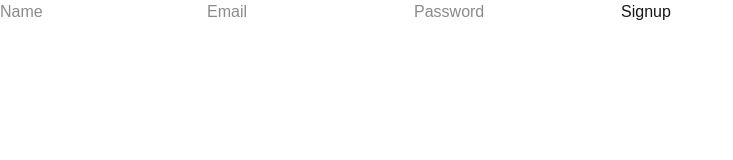
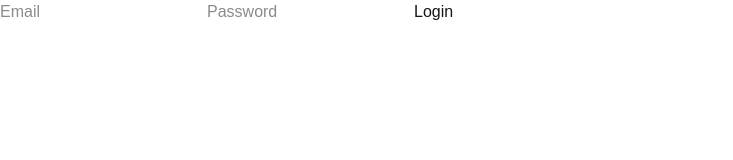
Before and after one commit to hrithic-raj/Taskflow-fullstack-next-application, a Next.js app: page /signin in a window 1280 px wide. Shown: the top 160 px of the page, without its empty margins (0-733 px from the left). Built offline with nearby package versions, Linux system fonts and the light colour scheme.

Commit message:
in signup api password has some spelling mistake it fixed

```diff
--- a/app/api/auth/signup/route.ts
+++ b/app/api/auth/signup/route.ts
@@ -4,14 +4,14 @@ import bcrypt from "bcryptjs";
 
 export async function POST(req: Request) {
     await connectDB();
-    const {name, email, passwoard} = await req.json();
+    const {name, email, password} = await req.json();
 
     const existing = await User.findOne({email});
     if (existing) {
         return Response.json({ message: "User already exists" }, { status: 400 });
     }
 
-    const hashedPassword = await bcrypt.hash(passwoard, 12);
+    const hashedPassword = await bcrypt.hash(password, 12);
     const user = await User.create({
         name,
         email,
--- a/app/signin/page.tsx
+++ b/app/signin/page.tsx
@@ -1,27 +1,27 @@
-// src/app/signup/page.tsx
 "use client";
 import { useState } from "react";
 import { useRouter } from "next/navigation";
 
-export default function Signup() {
-  const [form, setForm] = useState({ name: "", email: "", password: "" });
+export default function Signin() {
+  const [email, setEmail] = useState("");
+  const [password, setPassword] = useState("");
   const router = useRouter();
 
-  async function handleSubmit() {
-    await fetch("/api/auth/signup", {
+  async function login() {
+    const res = await fetch("/api/auth/signin", {
       method: "POST",
-      body: JSON.stringify(form),
+      body: JSON.stringify({ email, password }),
     });
-    router.push("/signin");
+    const data = await res.json();
+    localStorage.setItem("token", data.token);
+    router.push("/");
   }
 
   return (
     <>
-      <input placeholder="Name" onChange={e => setForm({ ...form, name: e.target.value })} />
-      <input placeholder="Email" onChange={e => setForm({ ...form, email: e.target.value })} />
-      <input placeholder="Password" type="password"
-        onChange={e => setForm({ ...form, password: e.target.value })} />
-      <button onClick={handleSubmit}>Signup</button>
+      <input placeholder="Email" onChange={e => setEmail(e.target.value)} />
+      <input placeholder="Password" type="password" onChange={e => setPassword(e.target.value)} />
+      <button onClick={login}>Login</button>
     </>
   );
 }
```
